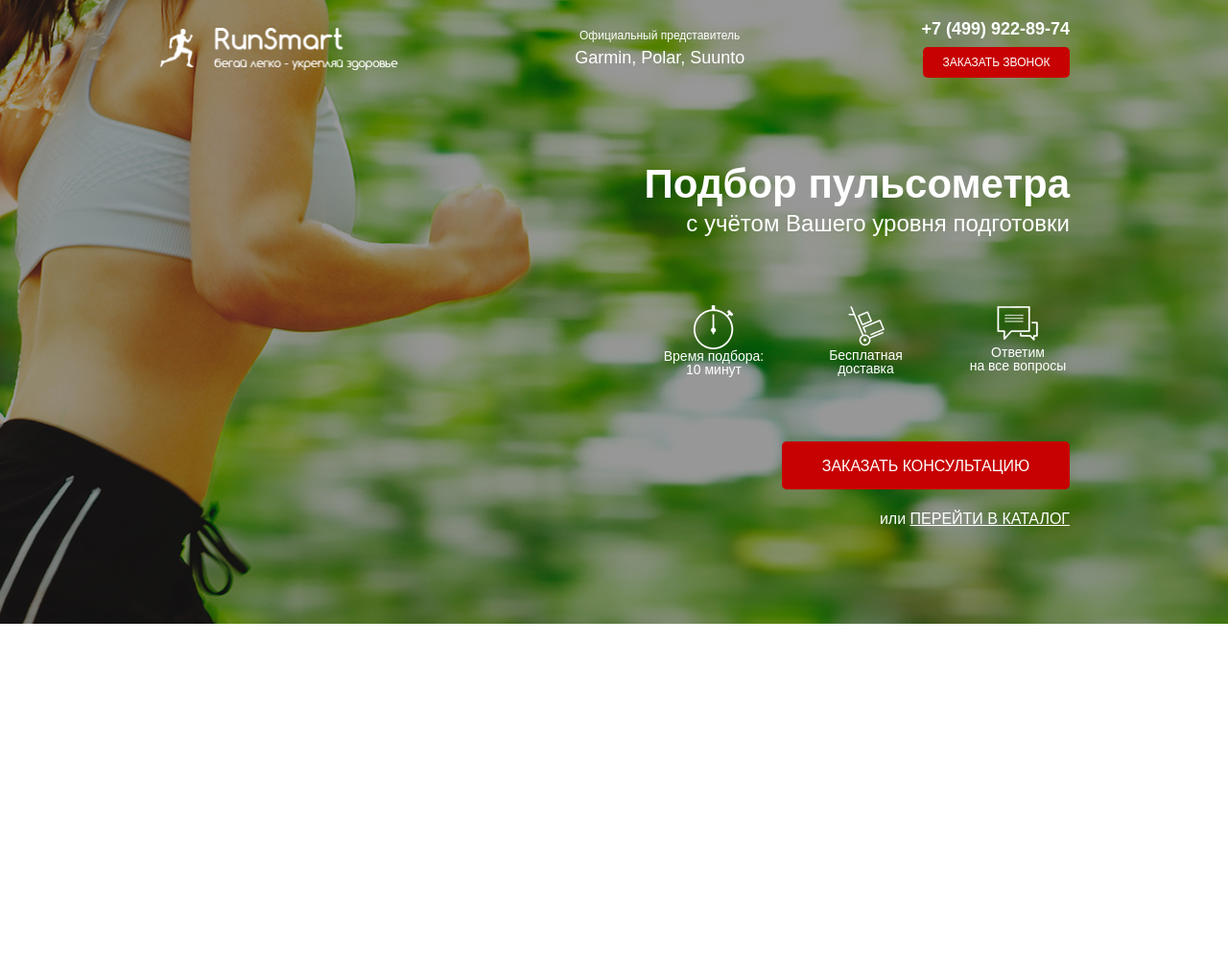
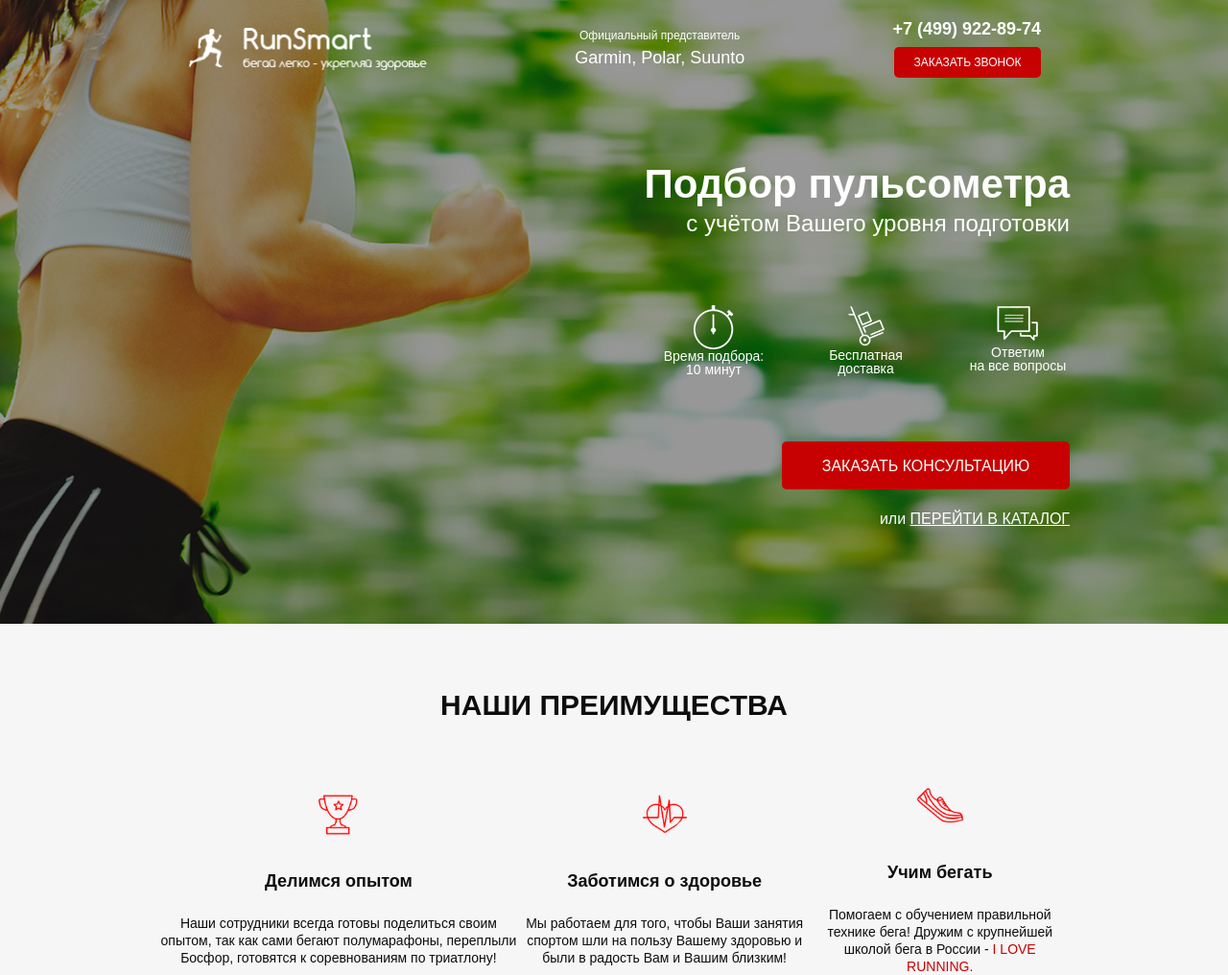
Before and after one commit to Paketoff/udemy_homeworks, a website: page src/index.html in a window 1280 px wide. Shown: the whole page at 96% size. Before the commit the page ends 800 px from the top, so only its background shows below. Drawn offline with Linux system fonts and the light colour scheme.

Commit message:
тяжело. тяжело.

```diff
--- a/src/index.html
+++ b/src/index.html
@@ -6,6 +6,7 @@
     <meta name="viewport" content="width=device-width, initial-scale=1.0">
     <title>Pulse</title>
     <!-- <link href="https://cdn.jsdelivr.net/npm/bootstrap@5.1.3/dist/css/bootstrap.min.css" rel="stylesheet" integrity="sha384-1BmE4kWBq78iYhFldvKuhfTAU6auU8tT94WrHftjDbrCEXSU1oBoqyl2QvZ6jIW3" crossorigin="anonymous">  -->
+    <meta name="viewport" content="width=device-width, initial-scale=1">
     <link rel="stylesheet" href="css/bootstrap-reboot.min.css">
     <link rel="stylesheet" href="css/fonts.css">
     <link rel="stylesheet" href="css/style.min.css">
@@ -31,7 +32,6 @@
                 <h1 class="promo__header">Подбор пульсометра</h1>
                 <h2 class="promo__subheader">с учётом Вашего уровня подготовки</h2>
                 <div class="promo__icons">
-                    <!--ПОДСТАВЬ СЮДА БЛЯТЬ ИКОНКИ И ТЕКСТ!!!-->
                     <div class="promo__icon">
                         <img src="icons/timer.png" alt="timer">
                         Время подбора:<br>10 минут
@@ -53,5 +53,27 @@
             </div>
         </div>
     </div>
+    <div class="benefits">
+        <div class="container">
+            <h2 class="benefits__main">НАШИ ПРЕИМУЩЕСТВА</h2>
+            <div class="benefits__items">
+                <div class="benefits__item">
+                    <img src="icons/cup.png" alt="cup">
+                    <div class="benefits__subheader">Делимся опытом</div>
+                    <div class="benefits__text">Наши сотрудники всегда готовы поделиться своим опытом, так как сами бегают полумарафоны, переплыли Босфор, готовятся к соревнованиям по триатлону!</div>
+                </div>
+                <div class="benefits__item">
+                    <img src="icons/heart.png" alt="heart">
+                    <div class="benefits__subheader">Заботимся о здоровье</div>
+                    <div class="benefits__text">Мы работаем для того, чтобы Ваши занятия спортом шли на пользу Вашему здоровью и были в радость Вам и Вашим близким!</div>
+                </div>
+                <div class="benefits__item">
+                    <img src="icons/shoe.png" alt="shoe">
+                    <div class="benefits__subheader">Учим бегать</div>
+                    <div class="benefits__text">Помогаем с обучением правильной технике бега! Дружим с крупнейшей школой бега в России - <span>I LOVE RUNNING.</span></div>
+                </div>
+            </div>
+        </div>
+    </div>
 </body>
 </html>
--- /dev/null
+++ b/src/sass/base/_media.scss
@@ -0,0 +1,15 @@
+@media (min-width: 767px) {
+    .header{
+        margin-right: 30px;
+        margin-left: 30px;
+        &__logo{ //ПОЧЕМУ ОНО НЕ РАБОТАЕТ БЛЯТЬ?
+            width: 200px;
+        }
+    }
+
+    .promo_wrapper {
+        &__header {
+
+        }
+    }
+}
--- /dev/null
+++ b/src/sass/blocks/_benefits.scss
@@ -0,0 +1,46 @@
+.benefits {
+    background: #F6F6F6;
+    &__main{
+        padding-top: 70px;
+        font-weight: bold;
+        font-size: 30px;
+        line-height: 30px;
+        text-align: center;
+        color: #0D0D0D;
+    }
+    &__items{
+        margin-top: 65px;
+        display: flex;
+        flex-direction: row;
+        justify-content: space-around;
+        align-items: center;
+    }
+    &__item{
+        img{
+            display: block;
+            margin: 0 auto;
+            width: 50px;
+            height: 50px;
+        }
+    }
+    &__subheader{
+        margin-top: 30px;
+        font-weight: bold;
+        font-size: 18px;
+        line-height: 29px;
+        color: #0D0D0D;
+        text-align: center;
+    }
+    &__text{
+        margin-top: 20px;
+        font-style: normal;
+        font-weight: 300;
+        font-size: 14px;
+        line-height: 18px;
+        text-align: center;
+        color: #0D0D0D;
+        span{
+            color: $main-color;
+        }
+    }
+}
--- a/src/sass/style.scss
+++ b/src/sass/style.scss
@@ -1,7 +1,9 @@
 @import 'base/variables';
+@import 'base/media';
 @import 'blocks/promo';
 @import 'blocks/header';
 @import 'blocks/buttons';
+@import 'blocks/benefits';
 
 * {
     font-family: 'Museo Sans Cyrl', sans-serif;
```
Also changed, not shown: src/css/style.min.css.
